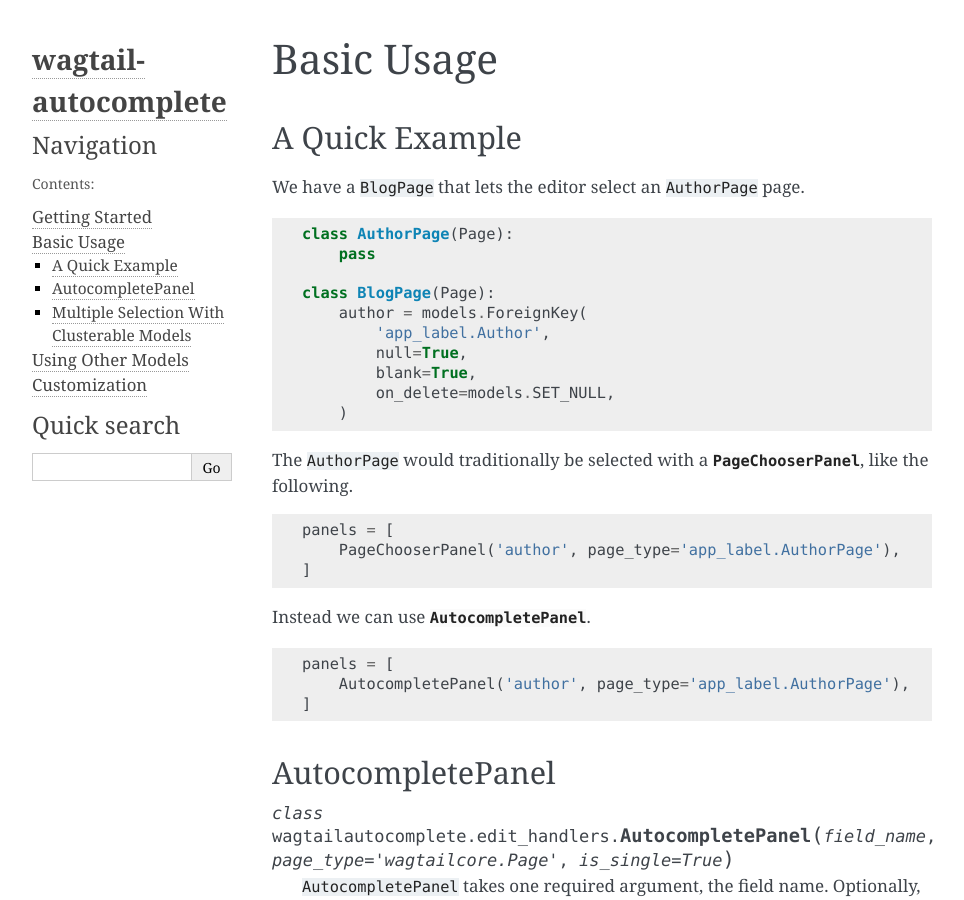
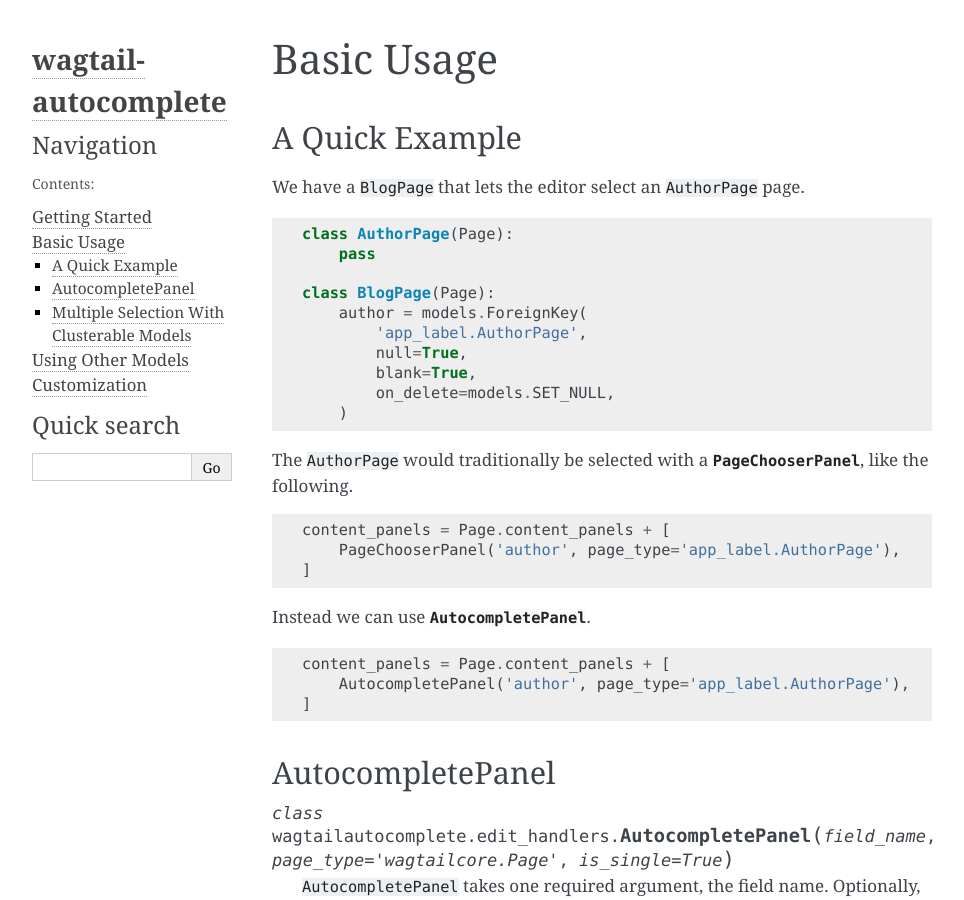
Before and after one commit to wagtail/wagtail-autocomplete, a Sphinx documentation site: the page built from docs/basic_usage.rst, in a window 1280 px wide and 900 px high. Shown: the whole window, without its empty margins (148-1112 px from the left). Built offline with Sphinx 7.4.7, drawn with Linux system fonts in a browser that asks for light colours.

Commit message:
Correct example code

```diff
--- a/docs/basic_usage.rst
+++ b/docs/basic_usage.rst
@@ -14,7 +14,7 @@ We have a ``BlogPage`` that lets the editor select an ``AuthorPage`` page.
 
     class BlogPage(Page):
         author = models.ForeignKey(
-            'app_label.Author',
+            'app_label.AuthorPage',
             null=True,
             blank=True,
             on_delete=models.SET_NULL,
@@ -26,7 +26,7 @@ like the following.
 
 .. code-block:: python
 
-    panels = [
+    content_panels = Page.content_panels + [
         PageChooserPanel('author', page_type='app_label.AuthorPage'),
     ]
 
@@ -34,7 +34,7 @@ Instead we can use :py:class:`AutocompletePanel`.
 
 .. code-block:: python
 
-    panels = [
+    content_panels = Page.content_panels + [
         AutocompletePanel('author', page_type='app_label.AuthorPage'),
     ]
 
```
